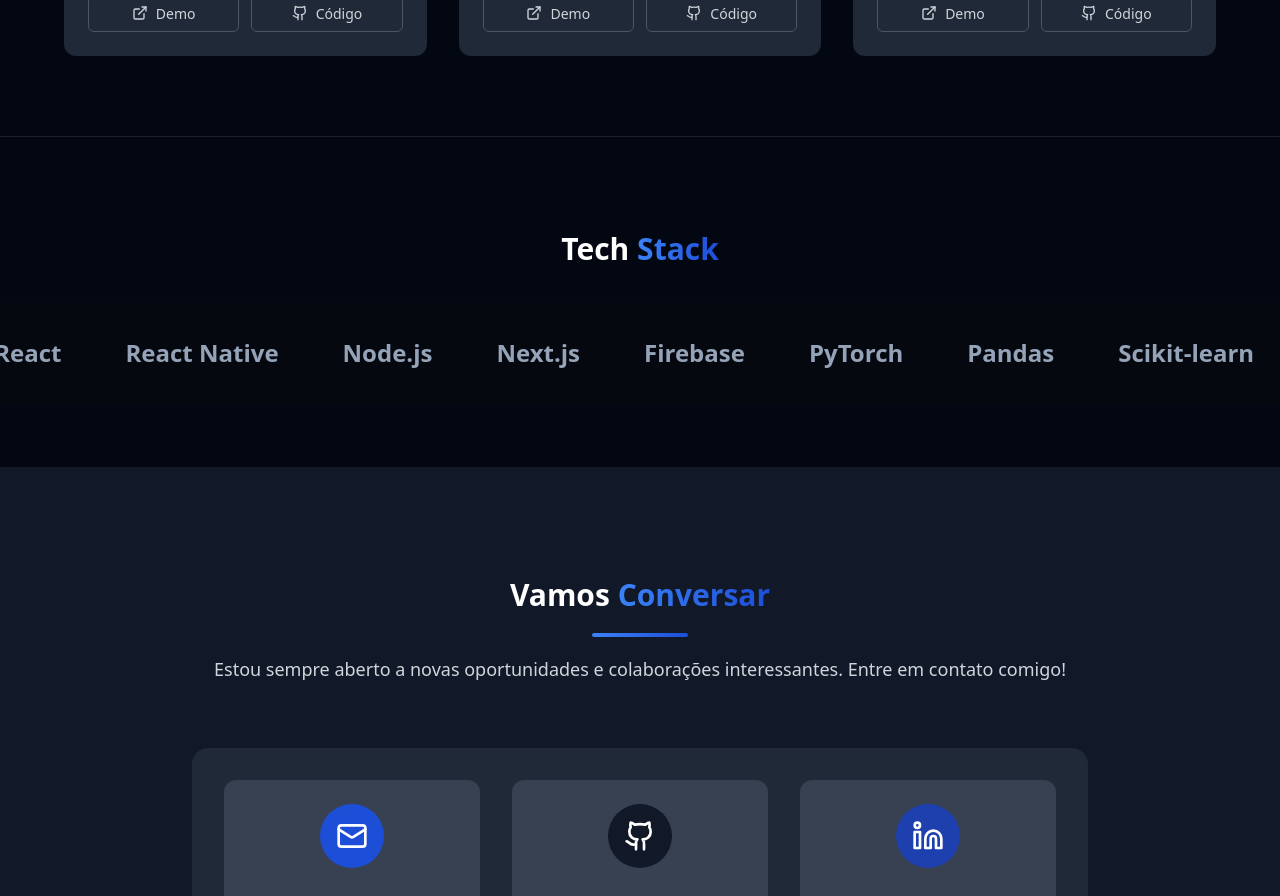
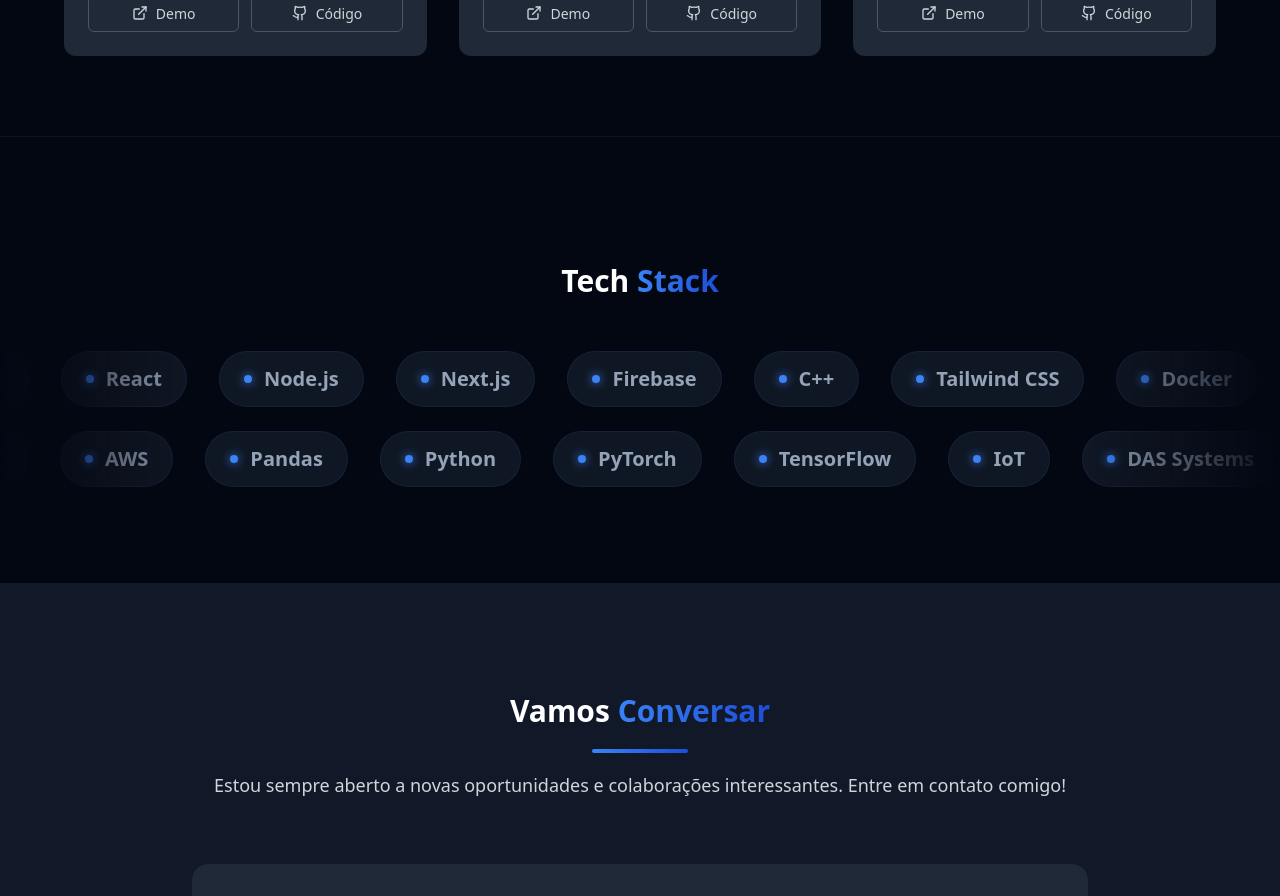
Before and after one commit to whois-machado/myportfolio, a React app: page / in a window 1280 px wide. Shown: the part 3020-3916 px from the top of the page. Built offline with nearby package versions, Linux system fonts and the light colour scheme; the HTML template or start-up script is replaced by a standard one.

Commit message:
segunda tentativa de adição de esteira

```diff
--- a/src/App.jsx
+++ b/src/App.jsx
@@ -2,27 +2,46 @@
 import { Mail, Github, Linkedin, ChevronDown, Menu, X, Code, Brain, Shield, ExternalLink } from 'lucide-react';
 import styles from './Portfolio.module.css';
 
-const techRow1 = ['JavaScript', 'TypeScript', 'C++', 'React', 'React Native', 'Node.js', 'Next.js', 'Firebase'];
-const techRow2 = ['PyTorch', 'Pandas', 'Scikit-learn', 'Streamlit', 'AWS', 'FastAPI', 'Tailwind'];
 
 function TechStackMarquee() {
-  const allTechs = [...techRow1, ...techRow2]; // Unindo as listas para uma esteira única ou use separado
+  // Linha 1: Focada em Web e Software
+  const techRow1 = ['JavaScript', 'TypeScript', 'React', 'Node.js', 'Next.js', 'Firebase', 'C++', 'Tailwind CSS', 'Docker'];
+  // Linha 2: Focada em IA, IoT e Dados (Projeto Energisa)
+  const techRow2 = ['Python', 'PyTorch', 'TensorFlow', 'IoT', 'DAS Systems', 'Machine Learning', 'FastAPI', 'AWS', 'Pandas'];
 
   return (
     <section className={styles.techSection}>
-      <h2 className={styles.sectionTitle} style={{ textAlign: 'center', marginBottom: '2rem' }}>
+      <div className={styles.navContainer}>
+        <h2 className={styles.sectionTitle} style={{ textAlign: 'center', marginBottom: '3rem' }}>
           Tech <span className={styles.highlightTextInline}>Stack</span>
         </h2>
+      </div>
 
+      {/* Container com máscara de degradê nas bordas */}
+      <div className={styles.marqueeContainer}>
+
+        {/* Esteira 1: Esquerda para Direita */}
         <div className={styles.marquee}>
           <div className={styles.marqueeInner}>
-          {/* Mapeamos a lista duas vezes para o efeito de loop infinito ser perfeito */}
-          {[...allTechs, ...allTechs].map((item, i) => (
+            {[...techRow1, ...techRow1].map((item, i) => (
               <div key={i} className={styles.marqueeItem}>
-              {item}
+                <span className={styles.techDot}></span> {item}
               </div>
             ))}
           </div>
+        </div>
+
+        {/* Esteira 2: Direita para Esquerda (Reverse) */}
+        <div className={styles.marquee}>
+          <div className={`${styles.marqueeInner} ${styles.marqueeReverse}`}>
+            {[...techRow2, ...techRow2].map((item, i) => (
+              <div key={i} className={styles.marqueeItem}>
+                <span className={styles.techDot}></span> {item}
+              </div>
+            ))}
+          </div>
+        </div>
+
       </div>
     </section>
   );
--- a/src/Portfolio.module.css
+++ b/src/Portfolio.module.css
@@ -696,48 +696,90 @@
   color: #9ca3af; /* text-gray-400 */
 }
 
-/* Container principal da esteira */
-.marquee {
-  width: 100%;
-  overflow: hidden; /* Esconde o que sai da tela */
-  padding: 2rem 0;
-  background: rgba(10, 10, 15, 0.5); /* Fundo sutil */
-  display: flex;
+/* --- Seção Tech Stack Profissional --- */
+
+.techSection {
+  padding: 6rem 0;
+  background-color: #030712;
+  border-top: 1px solid rgba(255, 255, 255, 0.05);
 }
 
-/* O conteúdo que vai deslizar */
+/* Cria o efeito de "sumir" nas pontas */
+.marqueeContainer {
+  position: relative;
+  width: 100%;
+  display: flex;
+  flex-direction: column;
+  gap: 1.5rem;
+  overflow: hidden;
+  /* Máscara gradiente para as bordas */
+  mask-image: linear-gradient(to right, transparent, black 15%, black 85%, transparent);
+  -webkit-mask-image: linear-gradient(to right, transparent, black 15%, black 85%, transparent);
+}
+
+.marquee {
+  display: flex;
+  user-select: none;
+  gap: 2rem;
+}
+
 .marqueeInner {
   display: flex;
-  width: max-content;
-  animation: scroll 30s linear infinite; /* Animação infinita */
+  flex-shrink: 0;
+  align-items: center;
+  justify-content: space-around;
+  gap: 2rem;
+  min-width: 100%;
+  animation: scrollLeft 30s linear infinite;
 }
 
-/* Cada item da esteira */
+/* Segunda linha indo para o lado oposto */
+.marqueeReverse {
+  animation: scrollRight 30s linear infinite;
+}
+
 .marqueeItem {
-  padding: 0 2rem;
-  font-size: 1.5rem;
-  font-weight: bold;
-  color: #94a3b8; /* Cor cinza azulada */
+  display: flex;
+  align-items: center;
+  gap: 0.75rem;
+  font-size: 1.25rem;
+  font-weight: 600;
+  color: #94a3b8;
+  background-color: rgba(31, 41, 55, 0.5); /* Fundo sutil para cada item */
+  padding: 0.75rem 1.5rem;
+  border-radius: 9999px;
+  border: 1px solid rgba(59, 130, 246, 0.1);
   white-space: nowrap;
-  transition: color 0.3s;
+  transition: all 0.3s ease;
 }
 
 .marqueeItem:hover {
-  color: #3b82f6; /* Destaca ao passar o mouse */
+  color: #3b82f6;
+  border-color: #3b82f6;
+  background-color: rgba(59, 130, 246, 0.1);
+  transform: translateY(-2px);
 }
 
-/* A animação de movimento */
-@keyframes scroll {
-  from {
-    transform: translateX(0);
-  }
-  to {
-    transform: translateX(-50%); /* Move metade da largura (por isso duplicamos a lista) */
-  }
+.techDot {
+  width: 8px;
+  height: 8px;
+  background-color: #3b82f6;
+  border-radius: 50%;
+  box-shadow: 0 0 10px #3b82f6;
 }
 
-/* Ajuste para a seção */
-.techSection {
-  padding: 4rem 0;
-  border-top: 1px solid rgba(255, 255, 255, 0.1);
+/* Animações */
+@keyframes scrollLeft {
+  from { transform: translateX(0); }
+  to { transform: translateX(-50%); }
 }
+
+@keyframes scrollRight {
+  from { transform: translateX(-50%); }
+  to { transform: translateX(0); }
+}
+
+/* Pausar ao passar o mouse para facilitar a leitura */
+.marqueeContainer:hover .marqueeInner {
+  animation-play-state: paused;
+}
```
Lines whose indentation alone changed are shown as unchanged.
